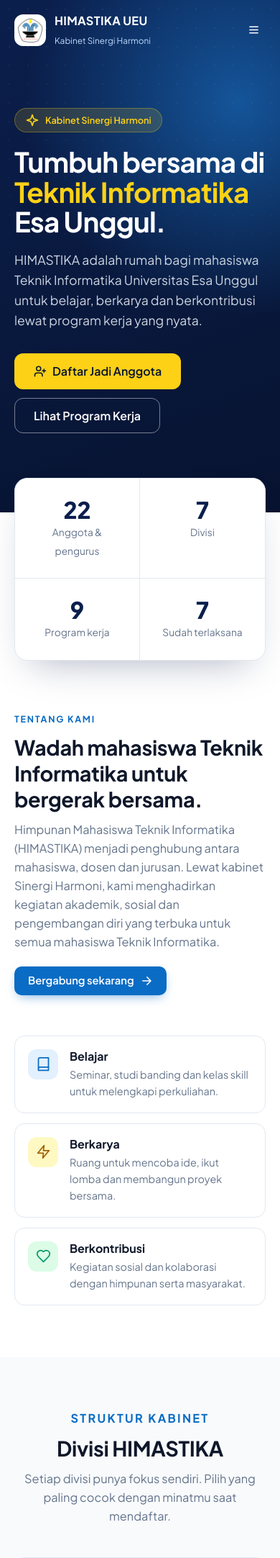
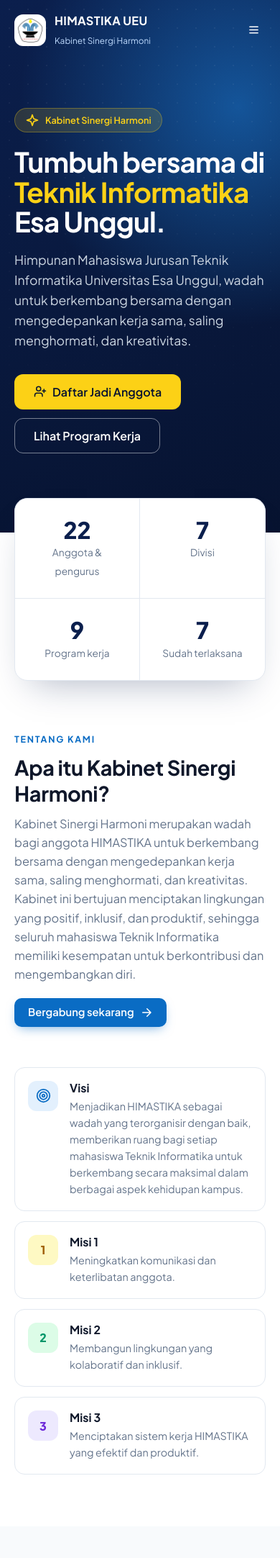
Before and after one commit to ffyzhra/himastikaweb, a CodeIgniter app: page /himastika/ in a window 390 px wide. Shown: the top 2165 px of the page at 72% size. Run offline with CodeIgniter, Linux system fonts and the light colour scheme; data comes from the database, SQL or seed files in the repository; both versions use the stored data as it was after the commit.

Commit message:
Use real 2024/2025 board and profile content; auto-detect base URL
- anggota: the 22 board members of Kabinet Sinergi Harmoni from the
  ORMAWA structure sheet (name, NIM, position, division); phone numbers
  and emails are left empty on purpose
- proker: programmes from the HIMASTIKA profile, adding Company Visit
  and FASTHER and updating dates and descriptions; tanggal may now be
  empty for programmes without a date yet
- Landing page: official vision, mission, cabinet description and
  division descriptions; contact email and Instagram in the footer
- Division name 'Relasi dan Kemitraan' as in the profile
- base_url is detected from the request and RewriteBase removed, so the
  app runs on Laragon (himastika.test), XAMPP (localhost/himastika) and
  shared hosting without edits

Co-Authored-By: Claude Opus 5.5 <noreply@anthropic.com>
Claude-Session: https://claude.ai/code/session_01HigpQPPTioSjVosVi59Y2D

```diff
--- a/application/config/config.php
+++ b/application/config/config.php
@@ -23,7 +23,13 @@ defined('BASEPATH') OR exit('No direct script access allowed');
 | a PHP script and you can easily do that on your own.
 |
 */
-$config['base_url'] = 'http://localhost/himastika/';
+// Detected from the request so the same code runs on Laragon (http://himastika.test/),
+// XAMPP (http://localhost/himastika/) and shared hosting. On a live server you can
+// replace this with the fixed URL, e.g. 'https://himastika.example.com/'.
+$config['base_url'] = (
+    (!empty($_SERVER['HTTPS']) && $_SERVER['HTTPS'] !== 'off') ? 'https' : 'http'
+) . '://' . (isset($_SERVER['HTTP_HOST']) ? $_SERVER['HTTP_HOST'] : 'localhost')
+  . rtrim(str_replace('\\', '/', dirname(isset($_SERVER['SCRIPT_NAME']) ? $_SERVER['SCRIPT_NAME'] : '/')), '/') . '/';
 
 /*
 |--------------------------------------------------------------------------
--- a/application/controllers/Home.php
+++ b/application/controllers/Home.php
@@ -28,7 +28,12 @@ class Home extends CI_Controller {
                 || in_array(strtolower(trim($a->jabatan)), ['koordinator', 'pic', 'ketua', 'wakil ketua'], true);
         }));
 
+        // Program yang akan datang tampil duluan, lalu yang terlaksana dari yang terbaru
         $prokers = $this->Proker_model->getAll();
+        usort($prokers, function ($a, $b) {
+            if ((int) $a->status !== (int) $b->status) return (int) $a->status - (int) $b->status;
+            return strcmp((string) $b->tanggal, (string) $a->tanggal);
+        });
 
         $data = [
             'total_anggota' => count($anggota),
@@ -36,8 +41,8 @@ class Home extends CI_Controller {
             'total_proker'  => count($prokers),
             'proker_selesai'=> count(array_filter($prokers, function ($p) { return (int) $p->status === 1; })),
             'per_divisi'    => $per_divisi,
-            'pengurus'      => array_slice($pengurus, 0, 8),
-            'prokers'       => array_slice($prokers, 0, 6),
+            'pengurus'      => $pengurus,
+            'prokers'       => $prokers,
             'informasi'     => $this->Informasi_model->getLatest(3),
         ];
 
--- a/application/controllers/Proker.php
+++ b/application/controllers/Proker.php
@@ -25,7 +25,7 @@ class Proker extends Admin_Controller {
         $data = [
             'judul' => $this->input->post('judul', TRUE),
             'deskripsi' => $this->input->post('deskripsi', TRUE),
-            'tanggal' => $this->input->post('tanggal', TRUE),
+            'tanggal' => $this->input->post('tanggal', TRUE) ?: null, // kosong = tanggal menyusul
             'status' => 0 // default belum selesai
         ];
 
@@ -51,7 +51,7 @@ class Proker extends Admin_Controller {
         $data = [
             'judul' => $this->input->post('judul', TRUE),
             'deskripsi' => $this->input->post('deskripsi', TRUE),
-            'tanggal' => $this->input->post('tanggal', TRUE)
+            'tanggal' => $this->input->post('tanggal', TRUE) ?: null
         ];
 
         if ($this->Proker_model->update($id, $data)) {
--- a/application/views/anggota/index.php
+++ b/application/views/anggota/index.php
@@ -57,7 +57,8 @@ $divisi = $this->input->get('divisi') ?: 'all';
               <td><?= html_escape($a->jabatan); ?></td>
               <td><span class="badge plain"><?= html_escape($a->divisi); ?></span></td>
               <td class="cell-muted">
-                <?= html_escape($a->email); ?><br><?= html_escape($a->no_telp); ?>
+                <?php if (empty($a->email) && empty($a->no_telp)): ?>-<?php endif; ?>
+                <?= html_escape($a->email); ?><?= (!empty($a->email) && !empty($a->no_telp)) ? '<br>' : ''; ?><?= html_escape($a->no_telp); ?>
               </td>
               <td>
                 <div class="actions">
--- a/application/views/home/index.php
+++ b/application/views/home/index.php
@@ -1,15 +1,20 @@
 <?php
 $this->load->view('layouts/public_header');
 
-// Ringkasan tiap divisi (silakan sesuaikan deskripsinya)
+// Deskripsi divisi sesuai Profile HIMASTIKA Kabinet Sinergi Harmoni 2024/2025
 $info_divisi = [
-    'Badan Pengurus Harian'    => ['layers',    'Ketua, sekretaris dan bendahara yang mengarahkan dan mengoordinasikan seluruh divisi.'],
-    'Sinergi'                  => ['users',     'Menjaga kekompakan internal dan hubungan antaranggota himpunan.'],
-    'Dukungan dan Solidaritas' => ['heart',     'Kegiatan sosial dan kepedulian untuk mahasiswa dan masyarakat.'],
-    'Kajian Strategis'         => ['target',    'Menampung aspirasi mahasiswa dan mengkaji isu yang berdampak pada jurusan.'],
-    'Inovasi dan Prestasi'     => ['trophy',    'Mendorong prestasi akademik, lomba dan pengembangan skill teknologi.'],
-    'Kreativa dan Komunikasi'  => ['pen-tool',  'Desain, dokumentasi dan pengelolaan media sosial HIMASTIKA.'],
-    'Kemitraan dan Relasi'     => ['handshake', 'Membangun kerja sama dengan himpunan lain, alumni dan mitra industri.'],
+    'Badan Pengurus Harian'    => ['layers',    'Ketua, Wakil Ketua, Sekretaris dan Bendahara. Memimpin kabinet, mengelola administrasi dan surat-menyurat, serta merencanakan dan melaporkan keuangan HIMASTIKA secara transparan.'],
+    'Sinergi'                  => ['users',     'Memperkuat hubungan antar anggota HIMASTIKA dan mahasiswa TI lewat ruang kolaboratif: memfasilitasi komunikasi, mendorong partisipasi, dan memastikan setiap anggota merasa dihargai.'],
+    'Inovasi dan Prestasi'     => ['trophy',    'Mengembangkan ide kreatif dan inovatif demi kemajuan HIMASTIKA, serta memotivasi anggota berprestasi di bidang akademik, organisasi dan pengembangan diri.'],
+    'Kreativa dan Komunikasi'  => ['pen-tool',  'Membuat konten kreatif, materi promosi, dan mengelola media sosial serta postingan di seluruh platform HIMASTIKA.'],
+    'Relasi dan Kemitraan'     => ['handshake', 'Membangun dan menjaga hubungan dengan organisasi, perusahaan dan lembaga eksternal untuk kemitraan strategis yang mendukung program HIMASTIKA.'],
+    'Kajian Strategis'         => ['target',    'Mengkaji dan membahas isu terkini yang relevan dengan mahasiswa, menghadirkan wawasan baru dan mendorong mahasiswa lebih peka terhadap perkembangan di sekitar.'],
+    'Dukungan dan Solidaritas' => ['heart',     'Mendukung mahasiswa TI di bidang akademik dan sosial melalui bimbingan, pendampingan, dan kegiatan yang mempererat kebersamaan.'],
+];
+$misi = [
+    'Meningkatkan komunikasi dan keterlibatan anggota.',
+    'Membangun lingkungan yang kolaboratif dan inklusif.',
+    'Menciptakan sistem kerja HIMASTIKA yang efektif dan produktif.',
 ];
 $tones = ['tone-blue', 'tone-yellow', 'tone-green', 'tone-purple', 'tone-rose'];
 ?>
@@ -19,7 +24,7 @@ $tones = ['tone-blue', 'tone-yellow', 'tone-green', 'tone-purple', 'tone-rose'];
     <div>
       <span class="pill"><?= icon('sparkles'); ?> Kabinet Sinergi Harmoni</span>
       <h1>Tumbuh bersama di <em>Teknik Informatika</em> Esa Unggul.</h1>
-      <p class="lead">HIMASTIKA adalah rumah bagi mahasiswa Teknik Informatika Universitas Esa Unggul untuk belajar, berkarya dan berkontribusi lewat program kerja yang nyata.</p>
+      <p class="lead">Himpunan Mahasiswa Jurusan Teknik Informatika Universitas Esa Unggul, wadah untuk berkembang bersama dengan mengedepankan kerja sama, saling menghormati, dan kreativitas.</p>
       <div class="cta">
         <a href="<?= base_url('daftar'); ?>" class="btn btn-yellow btn-lg"><?= icon('user-plus'); ?> Daftar Jadi Anggota</a>
         <a href="#proker" class="btn btn-outline-light btn-lg">Lihat Program Kerja</a>
@@ -51,24 +56,22 @@ $tones = ['tone-blue', 'tone-yellow', 'tone-green', 'tone-purple', 'tone-rose'];
     <div class="reveal">
       <p class="eyebrow">Tentang Kami</p>
       <div class="section-head" style="margin-bottom:20px">
-        <h2>Wadah mahasiswa Teknik Informatika untuk bergerak bersama.</h2>
-        <p>Himpunan Mahasiswa Teknik Informatika (HIMASTIKA) menjadi penghubung antara mahasiswa, dosen dan jurusan. Lewat kabinet Sinergi Harmoni, kami menghadirkan kegiatan akademik, sosial dan pengembangan diri yang terbuka untuk semua mahasiswa Teknik Informatika.</p>
+        <h2>Apa itu Kabinet Sinergi Harmoni?</h2>
+        <p>Kabinet Sinergi Harmoni merupakan wadah bagi anggota HIMASTIKA untuk berkembang bersama dengan mengedepankan kerja sama, saling menghormati, dan kreativitas. Kabinet ini bertujuan menciptakan lingkungan yang positif, inklusif, dan produktif, sehingga seluruh mahasiswa Teknik Informatika memiliki kesempatan untuk berkontribusi dan mengembangkan diri.</p>
       </div>
       <a href="<?= base_url('daftar'); ?>" class="btn btn-primary">Bergabung sekarang <?= icon('arrow-right'); ?></a>
     </div>
     <div class="values reveal">
       <div class="value">
-        <span class="stat-icon tone-blue"><?= icon('book'); ?></span>
-        <div><h3>Belajar</h3><p>Seminar, studi banding dan kelas skill untuk melengkapi perkuliahan.</p></div>
+        <span class="stat-icon tone-blue"><?= icon('target'); ?></span>
+        <div><h3>Visi</h3><p>Menjadikan HIMASTIKA sebagai wadah yang terorganisir dengan baik, memberikan ruang bagi setiap mahasiswa Teknik Informatika untuk berkembang secara maksimal dalam berbagai aspek kehidupan kampus.</p></div>
       </div>
-      <div class="value">
-        <span class="stat-icon tone-yellow"><?= icon('zap'); ?></span>
-        <div><h3>Berkarya</h3><p>Ruang untuk mencoba ide, ikut lomba dan membangun proyek bersama.</p></div>
-      </div>
-      <div class="value">
-        <span class="stat-icon tone-green"><?= icon('heart'); ?></span>
-        <div><h3>Berkontribusi</h3><p>Kegiatan sosial dan kolaborasi dengan himpunan serta masyarakat.</p></div>
-      </div>
+      <?php $mt = ['tone-yellow', 'tone-green', 'tone-purple']; foreach ($misi as $i => $m): ?>
+        <div class="value">
+          <span class="stat-icon <?= $mt[$i]; ?>" style="font-weight:800"><?= $i + 1; ?></span>
+          <div><h3>Misi <?= $i + 1; ?></h3><p><?= html_escape($m); ?></p></div>
+        </div>
+      <?php endforeach; ?>
     </div>
   </div>
 </section>
@@ -120,7 +123,7 @@ $tones = ['tone-blue', 'tone-yellow', 'tone-green', 'tone-purple', 'tone-rose'];
             </div>
             <h3><?= html_escape($p->judul); ?></h3>
             <?php if (!empty($p->deskripsi)): ?><p><?= html_escape($p->deskripsi); ?></p><?php endif; ?>
-            <span class="date"><?= icon('calendar'); ?> <?= tgl($p->tanggal); ?></span>
+            <span class="date"><?= icon('calendar'); ?> <?= !empty($p->tanggal) ? tgl($p->tanggal) : 'Segera hadir'; ?></span>
           </article>
         <?php endforeach; ?>
       </div>
--- a/application/views/layouts/public_footer.php
+++ b/application/views/layouts/public_footer.php
@@ -9,7 +9,11 @@
             <span>Kabinet Sinergi Harmoni</span>
           </div>
         </a>
-        <p style="max-width:380px">Himpunan Mahasiswa Teknik Informatika, Fakultas Ilmu Komputer, Universitas Esa Unggul, Jakarta.</p>
+        <p style="max-width:380px">Himpunan Mahasiswa Jurusan Teknik Informatika, Fakultas Ilmu Komputer, Universitas Esa Unggul, Jakarta.</p>
+        <p style="margin-top:14px">
+          <a href="mailto:himastika.esaunggul@gmail.com" style="display:flex;align-items:center;gap:8px"><?= icon('mail'); ?> himastika.esaunggul@gmail.com</a>
+          <a href="https://www.instagram.com/himastika_ueu" target="_blank" rel="noopener" style="display:flex;align-items:center;gap:8px"><?= icon('globe'); ?> @himastika_ueu</a>
+        </p>
       </div>
       <div>
         <h4>Jelajahi</h4>
--- a/application/views/pendaftaran/form.php
+++ b/application/views/pendaftaran/form.php
@@ -2,7 +2,7 @@
 $this->load->view('layouts/public_header', ['title' => 'Daftar Anggota · HIMASTIKA UEU', 'solid_nav' => false]);
 $divisi = [
     'Sekretaris', 'Bendahara', 'Sinergi', 'Dukungan dan Solidaritas', 'Kajian Strategis',
-    'Inovasi dan Prestasi', 'Kreativa dan Komunikasi', 'Kemitraan dan Relasi',
+    'Inovasi dan Prestasi', 'Kreativa dan Komunikasi', 'Relasi dan Kemitraan',
 ];
 $admin = (bool) $this->session->userdata('logged_in');
 ?>
--- a/application/views/proker/_form.php
+++ b/application/views/proker/_form.php
@@ -19,7 +19,8 @@
       </div>
       <div class="field" style="max-width:260px">
         <label for="tanggal">Tanggal Pelaksanaan</label>
-        <input class="input" type="date" id="tanggal" name="tanggal" required value="<?= html_escape($edit ? $proker->tanggal : ''); ?>">
+        <input class="input" type="date" id="tanggal" name="tanggal" value="<?= html_escape($edit ? (string) $proker->tanggal : ''); ?>">
+        <span class="hint">Kosongkan jika tanggal belum ditentukan.</span>
       </div>
       <div class="form-actions">
         <a href="<?= base_url('proker'); ?>" class="btn btn-ghost"><?= icon('arrow-left'); ?> Kembali</a>
--- a/application/views/proker/index.php
+++ b/application/views/proker/index.php
@@ -38,7 +38,7 @@ $persen = $total ? round($selesai / $total * 100) : 0;
                   <div class="cell-muted clamp"><?= html_escape($p->deskripsi); ?></div>
                 <?php endif; ?>
               </td>
-              <td style="white-space:nowrap"><?= tgl($p->tanggal); ?></td>
+              <td style="white-space:nowrap"><?= !empty($p->tanggal) ? tgl($p->tanggal) : '<span class="cell-muted">Menyusul</span>'; ?></td>
               <td>
                 <label class="switch">
                   <input type="checkbox" data-proker-status="<?= (int) $p->id; ?>" <?= $done ? 'checked' : ''; ?> aria-label="Tandai <?= html_escape($p->judul); ?> selesai">
```
Also changed, not shown: application/views/anggota/form.php (+5 -5 lines), application/views/dashboard.php (+6 -2 lines), himastika_db.sql (+33 -27 lines), .htaccess, README.md.
